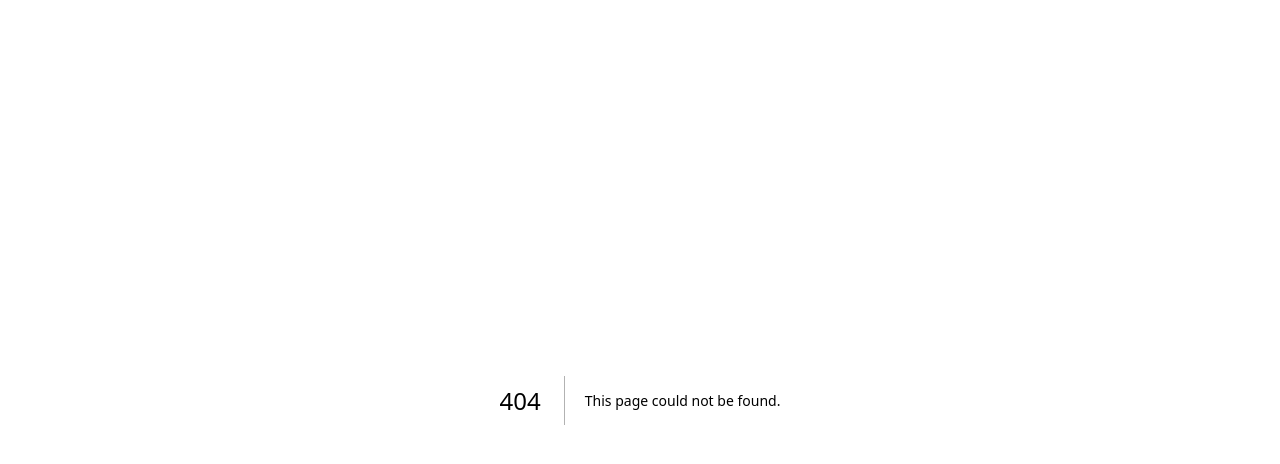
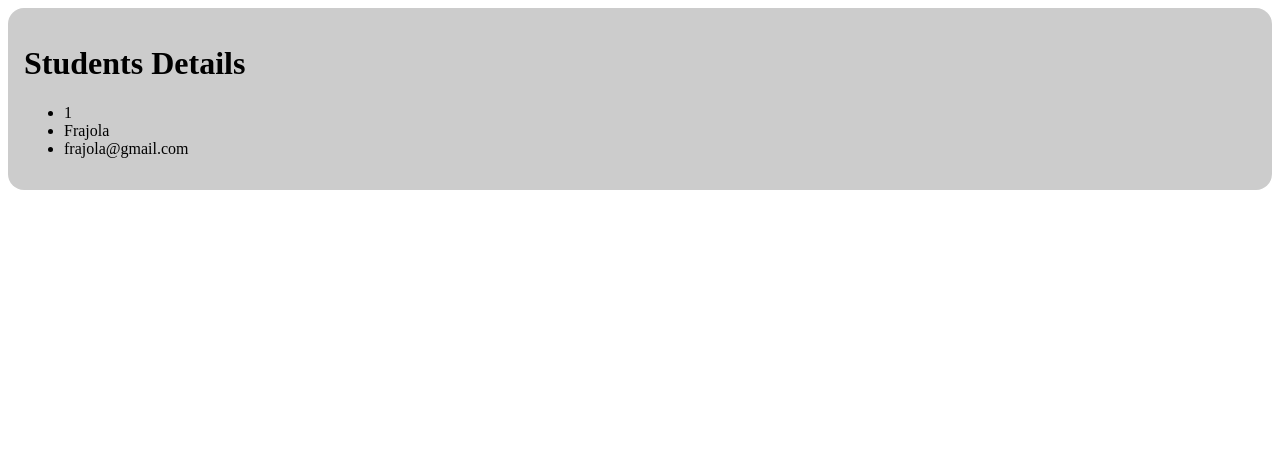
Before and after one commit to gabrielDpadua21/pre-rendering, a Next.js app: page /students/1 in a window 1280 px wide. Before the commit this address had no page. Shown: the top 464 px of the page. Built offline with nearby package versions, Linux system fonts and the light colour scheme.

Commit message:
feat: static paths

```diff
--- /dev/null
+++ b/src/pages/api/courses/ids.ts
@@ -0,0 +1,8 @@
+import { NextApiRequest, NextApiResponse } from "next";
+
+
+const handleCourses = (request: NextApiRequest, response: NextApiResponse<number[]>) => {
+    response.status(200).json([1, 2, 3, 4]);
+}
+
+export default handleCourses
--- /dev/null
+++ b/src/pages/api/students/[id].ts
@@ -0,0 +1,14 @@
+import { NextApiRequest, NextApiResponse } from "next";
+
+
+const handleStudents = (request: NextApiRequest, response: NextApiResponse) => {
+    const { id } = request.query;
+
+    response.status(200).json({
+        'id': +id,
+        'name': 'Frajola',
+        'email': 'frajola@gmail.com'
+    });
+}
+
+export default handleStudents
--- a/src/pages/dynamic.tsx
+++ b/src/pages/dynamic.tsx
@@ -11,12 +11,14 @@ export function getServerSideProps() {
 export default function Dynamic(props: any) {
     return (
         <>
+            <div className="static">
                 <h1>
                     Dinamic #01
                 </h1>
                 <h2>
                     {props.number}
                 </h2>
+            </div>
         </>
     )
 }
--- /dev/null
+++ b/src/pages/students/[id].tsx
@@ -0,0 +1,42 @@
+
+export async function getStaticPaths() {
+    const resp = await fetch('http://localhost:3000/api/courses/ids')
+    const ids = await resp.json()
+
+    const paths = ids.map((id: number) => { return { params: { id: `${id}` } }})
+
+    return {
+        fallback: false,
+        paths
+    }
+}
+
+export async function getStaticProps(context: any) {
+    const resp = await fetch(`http://localhost:3000/api/students/${context.params.id}`)
+    const student = await resp.json()
+    return {
+        props: {
+            student
+        }
+    }
+}
+
+const Students = (props: any) => {
+    const { student } = props;
+    return (
+        <>
+            <div className='static'>
+                <h1>
+                    Students Details
+                </h1>
+                <ul>
+                    <li>{student.id}</li>
+                    <li>{student.name}</li>
+                    <li>{student.email}</li>
+                </ul>
+            </div>
+        </>
+    )
+}
+
+export default Students
```
Lines whose indentation alone changed are shown as unchanged.
